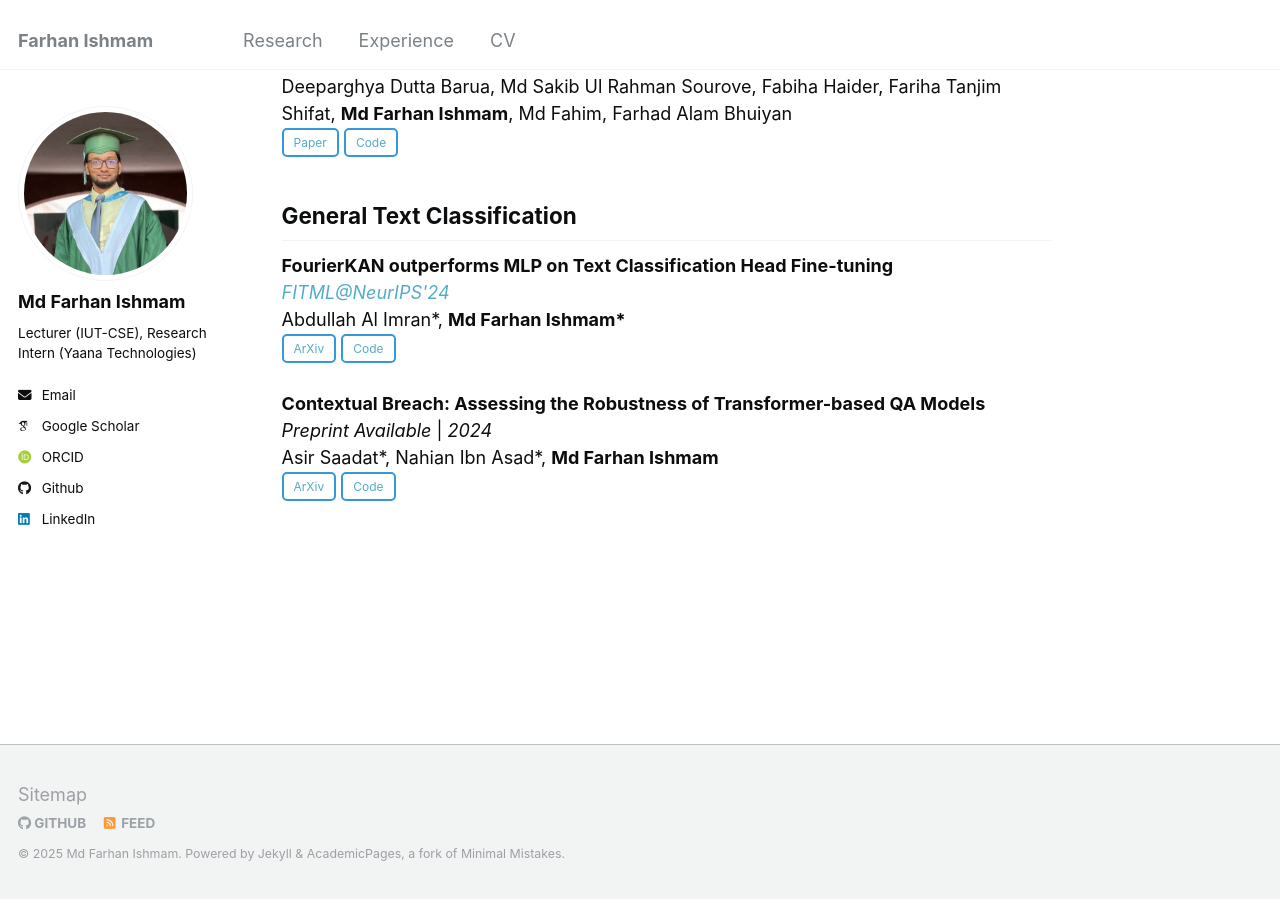
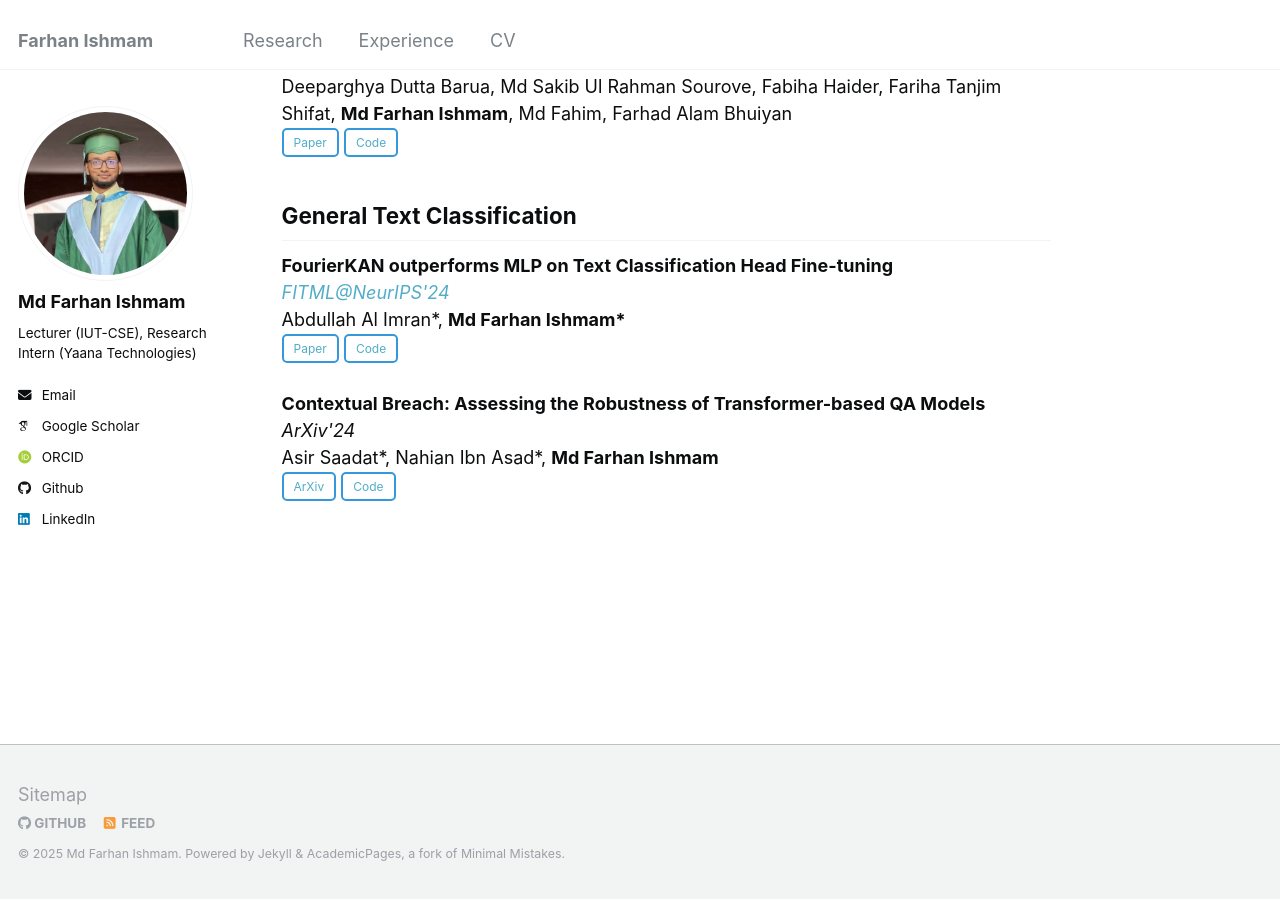
Before and after one commit to farhanishmam/farhanishmam.github.io, a Jekyll site: the page built from _pages/publications.html, in a window 1280 px wide and 900 px high, scrolled down 1590 px. Built offline with Jekyll 4.4.1, drawn with Linux system fonts in a browser that asks for light colours; some web fonts are replaced.

Commit message:
Update publications.html

```diff
--- a/_pages/publications.html
+++ b/_pages/publications.html
@@ -48,7 +48,7 @@
 <br>
 <div class="section-item">
     <strong>ChitroJera: A Regionally Relevant Visual Question Answering Dataset for Bangla</strong><br>
-    <em><a href="https://arxiv.org/">arXiv'24</a></em><br>
+    <em>ArXiv'24</em><br>
     Deeparghya Dutta Barua*, Md Sakib Ul Rahman Sourove*, <strong>Md Farhan Ishmam*</strong>, Fabiha Haider, Fariha Tanjim Shifat, Md Fahim, Farhad Alam Bhuiyan<br>
     <button class="transparent-button" onclick="window.location.href='https://arxiv.org/abs/2410.14991'"><a href="https://arxiv.org/abs/2410.14991">ArVix</a></button>
     <button class="transparent-button" onclick="window.location.href='https://github.com/farhanishmam/ChitroJera'"><a href="https://github.com/farhanishmam/ChitroJera">Code</a></button>
@@ -117,13 +117,13 @@
     <strong>FourierKAN outperforms MLP on Text Classification Head Fine-tuning</strong><br>
     <em><a href=" https://sites.google.com/view/neurips2024-ftw/home">FITML@NeurIPS'24</a></em><br>
     Abdullah Al Imran*, <strong>Md Farhan Ishmam*</strong><br>
-    <button class="transparent-button" onclick="window.location.href='https://arxiv.org/abs/2408.08803'"><a href="https://arxiv.org/abs/2408.08803">ArXiv</a></button>
+    <button class="transparent-button" onclick="window.location.href='https://openreview.net/forum?id=xqNDuVxThU'"><a href="https://openreview.net/forum?id=xqNDuVxThU">Paper</a></button>
     <button class="transparent-button" onclick="window.location.href='https://github.com/abdalimran/FR-KAN-Text-Classification'"><a href="https://github.com/abdalimran/FR-KAN-Text-Classification">Code</a></button>
 </div>
 <br>
   <div class="section-item">
     <strong>Contextual Breach: Assessing the Robustness of Transformer-based QA Models</strong><br>
-    <em>Preprint Available</em> | <em>2024</em><br>
+    <em>ArXiv'24</em><br>
     Asir Saadat*, Nahian Ibn Asad*, <strong>Md Farhan Ishmam</strong><br>
     <button class="transparent-button" onclick="window.location.href='https://arxiv.org/abs/2409.10997'"><a href="https://arxiv.org/abs/2409.10997">ArXiv</a></button>
     <button class="transparent-button" onclick="window.location.href='https://github.com/farhanishmam/Contextual-Breach'"><a href="https://github.com/farhanishmam/Contextual-Breach">Code</a></button>
```
